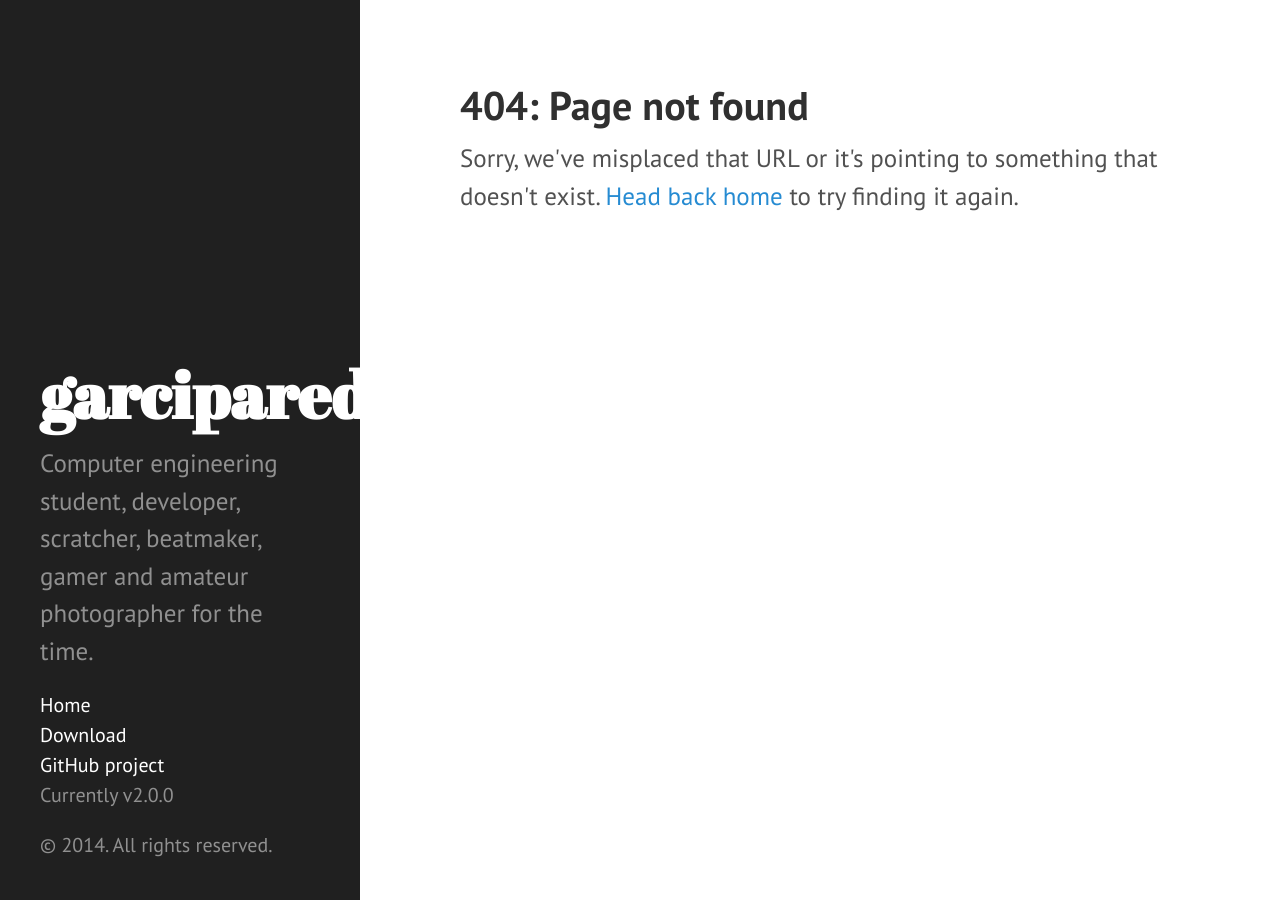
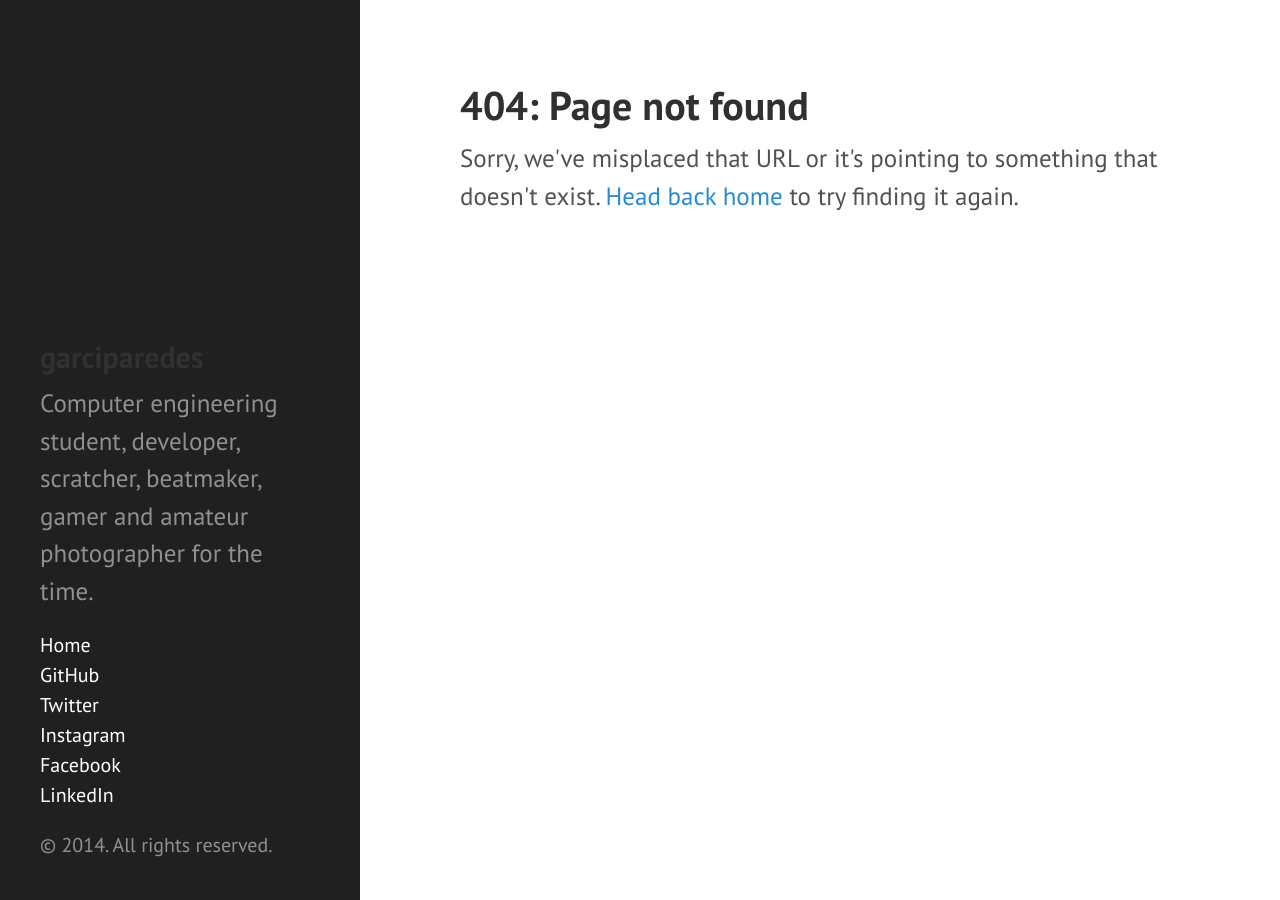
Before and after one commit to garciparedes/garciparedes.github.io, a Jekyll site: the page built from 404.html, in a window 1280 px wide. Built offline with Jekyll 4.4.1, drawn with Linux system fonts in a browser that asks for light colours; Markdown is read by kramdown in place of the engine named in the settings.

Commit message:
Customize sidebar

```diff
--- a/_includes/sidebar.html
+++ b/_includes/sidebar.html
@@ -1,7 +1,7 @@
 <div class="sidebar">
   <div class="container sidebar-sticky">
     <div class="sidebar-about">
-      <h1>{{ site.title }}</h1>
+      <h2>{{ site.title }}</h2>
       <p class="lead">{{ site.description }}</p>
     </div>
 
@@ -26,9 +26,11 @@
         {% endif %}
       {% endfor %}
 
-      <li class="sidebar-nav-item"><a href="{{ site.github.repo }}/archive/v{{ site.version }}.zip">Download</a></li>
-      <li class="sidebar-nav-item"><a href="{{ site.github.repo }}">GitHub project</a></li>
-      <li class="sidebar-nav-item">Currently v{{ site.version }}</li>
+      <li class="sidebar-nav-item"><a href="https://github.com/garciparedes" target="_blank">GitHub</a></li>
+      <li class="sidebar-nav-item"><a href="https://twitter.com/garciparedes" target="_blank">Twitter</a></li>
+      <li class="sidebar-nav-item"><a href="https://instagram.com/garciparedes" target="_blank">Instagram</a></li>
+      <li class="sidebar-nav-item"><a href="https://facebook.com/garciparedes" target="_blank">Facebook</a></li>
+      <li class="sidebar-nav-item"><a href="https://www.linkedin.com/in/garciparedes" target="_blank">LinkedIn</a></li>
     </ul>
 
     <p>&copy; {{ site.time | date: '%Y' }}. All rights reserved.</p>
```
